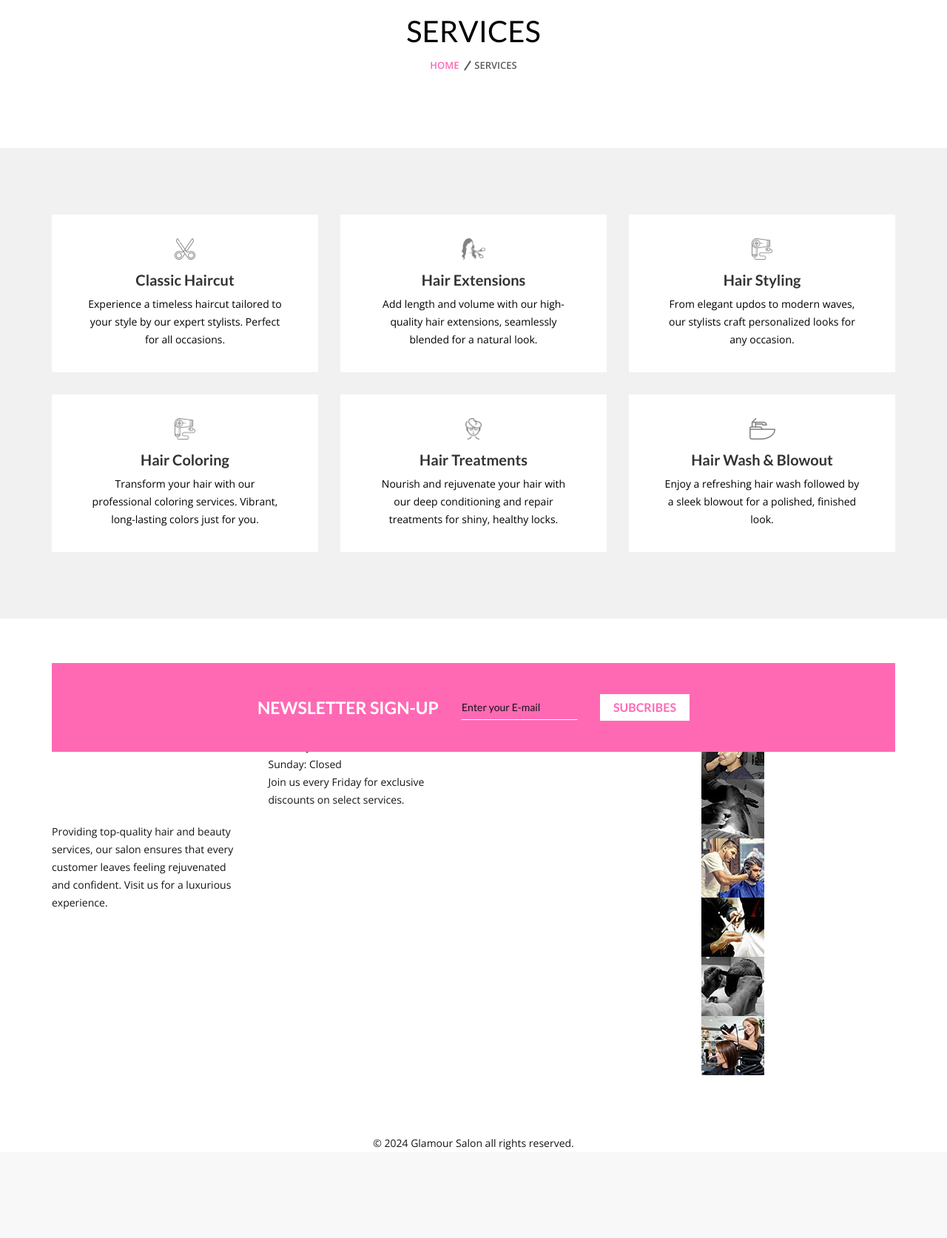
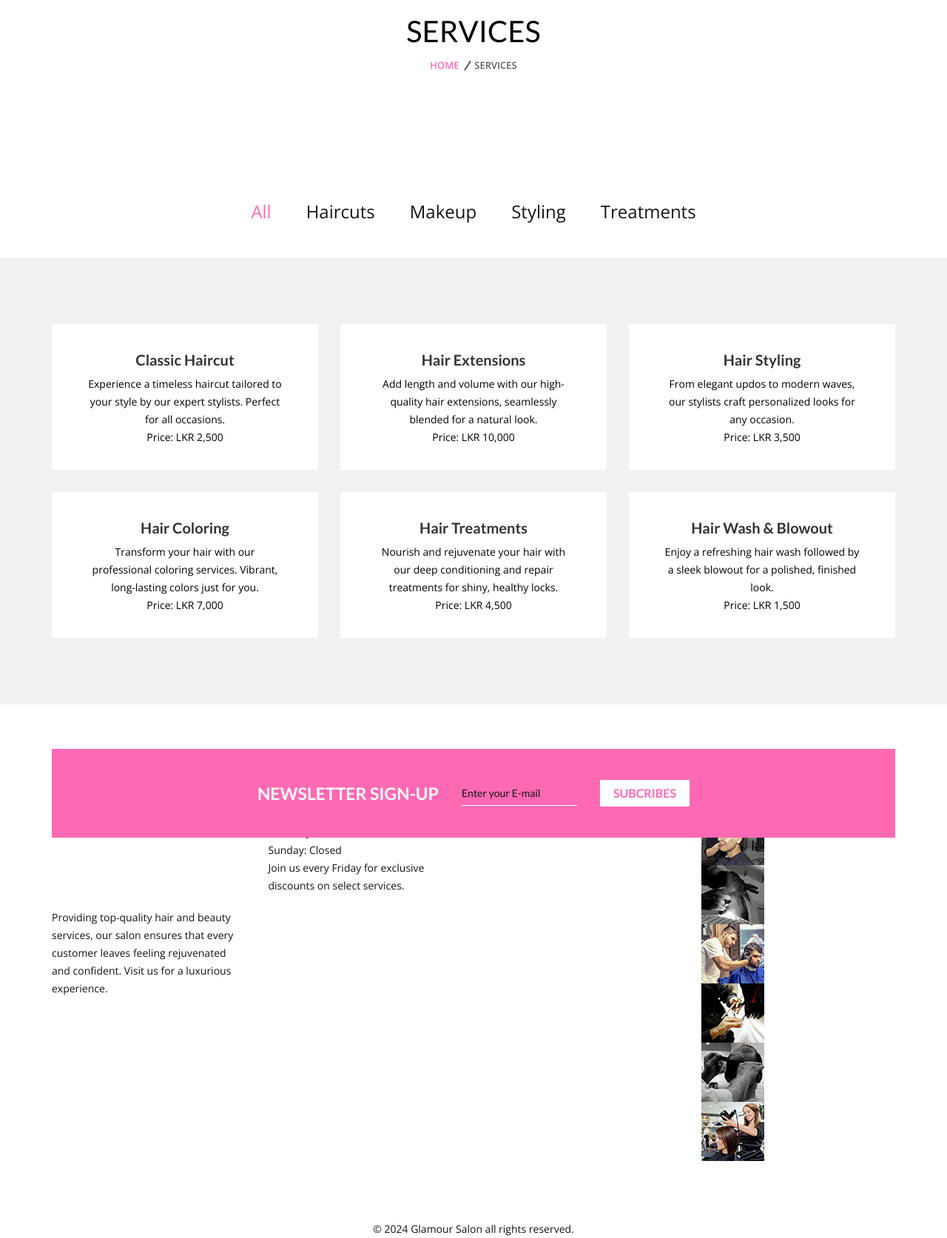
Before and after one commit to hirunaofficial/salon-management-system, a PHP site: page /services.php in a window 1280 px wide. Shown: the part 394-2067 px from the top of the page at 74% size. Before the commit the page ends 1948 px from the top, so only its background shows below. Run offline with PHP 8.4, Linux system fonts and the light colour scheme.

Commit message:
Added switchable filter buttons for service categories (All, Haircuts, Makeup, Styling, Treatments) and implemented Isotope filtering functionality with jQuery for dynamic category switching

```diff
--- a/js/main.js
+++ b/js/main.js
@@ -137,3 +137,17 @@ $.scrollUp({
 
 
 })(jQuery);
+
+$(document).ready(function(){
+  var $grid = $('.grid').isotope({
+      itemSelector: '.pro-item'
+  });
+
+  $('#service-filters').on('click', 'li', function(){
+      var filterValue = $(this).attr('data-filter');
+      $grid.isotope({ filter: filterValue });
+
+      $('#service-filters li').removeClass('is-checked');
+      $(this).addClass('is-checked');
+  });
+});
--- a/services.php
+++ b/services.php
@@ -1,4 +1,4 @@
-<?php include 'header.php' ?>
+<?php include 'header.php'; ?>
 
 <section class="breadcrumbs-area ptb-100">
     <div class="container">
@@ -18,70 +18,74 @@
     </div>
 </section>
 
+<section class="services-filter-area ptb-50">
+    <div class="container">
+        <div class="row">
+            <div class="col-12 text-center">
+                <ul id="service-filters" class="port-filter-nav">
+                    <li data-filter="*" class="is-checked">All</li>
+                    <li data-filter=".haircut">Haircuts</li>
+                    <li data-filter=".makeup">Makeup</li>
+                    <li data-filter=".styling">Styling</li>
+                    <li data-filter=".treatment">Treatments</li>
+                </ul>
+            </div>
+        </div>
+    </div>
+</section>
+
 <section id="hs-service-area" class="hs-service area ptb-90 bg-gray">
     <div class="container">
-        <div class="row mb-n6">
-            <div class="col-lg-4 col-md-6 mb-6">
+        <div class="row mb-n6 grid">
+            <div class="col-lg-4 col-md-6 mb-6 pro-item haircut">
                 <div class="single-service-area">
-                    <div class="service-icon">
-                        <img src="images/others/shape/sm-shape/1.png" alt="Classic Haircut">
-                    </div>
                     <h4 class="ser-vice-tit">Classic Haircut</h4>
                     <p class="ser-pra">Experience a timeless haircut tailored to your style by our expert stylists. Perfect for all occasions.</p>
+                    <p class="service-price">Price: LKR 2,500</p>
                 </div>
             </div>
 
-            <div class="col-lg-4 col-md-6 mb-6">
+            <div class="col-lg-4 col-md-6 mb-6 pro-item styling">
                 <div class="single-service-area">
-                    <div class="service-icon">
-                        <img src="images/others/shape/sm-shape/2.png" alt="Hair Extension">
-                    </div>
                     <h4 class="ser-vice-tit">Hair Extensions</h4>
                     <p class="ser-pra">Add length and volume with our high-quality hair extensions, seamlessly blended for a natural look.</p>
+                    <p class="service-price">Price: LKR 10,000</p>
                 </div>
             </div>
 
-            <div class="col-lg-4 col-md-6 mb-6">
+            <div class="col-lg-4 col-md-6 mb-6 pro-item styling">
                 <div class="single-service-area">
-                    <div class="service-icon">
-                        <img src="images/others/shape/sm-shape/3.png" alt="Hair Stylist">
-                    </div>
                     <h4 class="ser-vice-tit">Hair Styling</h4>
                     <p class="ser-pra">From elegant updos to modern waves, our stylists craft personalized looks for any occasion.</p>
+                    <p class="service-price">Price: LKR 3,500</p>
                 </div>
             </div>
 
-            <div class="col-lg-4 col-md-6 mb-6">
+            <div class="col-lg-4 col-md-6 mb-6 pro-item styling">
                 <div class="single-service-area">
-                    <div class="service-icon">
-                        <img src="images/others/shape/sm-shape/3.png" alt="Hair Coloring">
-                    </div>
                     <h4 class="ser-vice-tit">Hair Coloring</h4>
                     <p class="ser-pra">Transform your hair with our professional coloring services. Vibrant, long-lasting colors just for you.</p>
+                    <p class="service-price">Price: LKR 7,000</p>
                 </div>
             </div>
 
-            <div class="col-lg-4 col-md-6 mb-6">
+            <div class="col-lg-4 col-md-6 mb-6 pro-item treatment">
                 <div class="single-service-area">
-                    <div class="service-icon">
-                        <img src="images/others/shape/sm-shape/4.png" alt="Hair Treatment">
-                    </div>
                     <h4 class="ser-vice-tit">Hair Treatments</h4>
                     <p class="ser-pra">Nourish and rejuvenate your hair with our deep conditioning and repair treatments for shiny, healthy locks.</p>
+                    <p class="service-price">Price: LKR 4,500</p>
                 </div>
             </div>
 
-            <div class="col-lg-4 col-md-6 mb-6">
+            <div class="col-lg-4 col-md-6 mb-6 pro-item styling">
                 <div class="single-service-area">
-                    <div class="service-icon">
-                        <img src="images/others/shape/sm-shape/5.png" alt="Hair Wash">
-                    </div>
                     <h4 class="ser-vice-tit">Hair Wash & Blowout</h4>
                     <p class="ser-pra">Enjoy a refreshing hair wash followed by a sleek blowout for a polished, finished look.</p>
+                    <p class="service-price">Price: LKR 1,500</p>
                 </div>
             </div>
         </div>
     </div>
 </section>
 
-<?php include 'footer.php' ?>
+<?php include 'footer.php'; ?>
```
